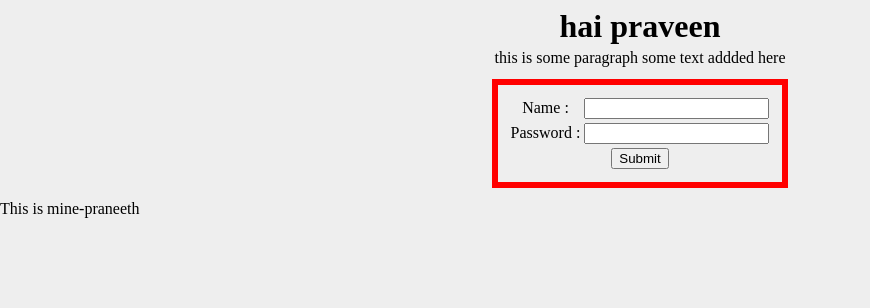
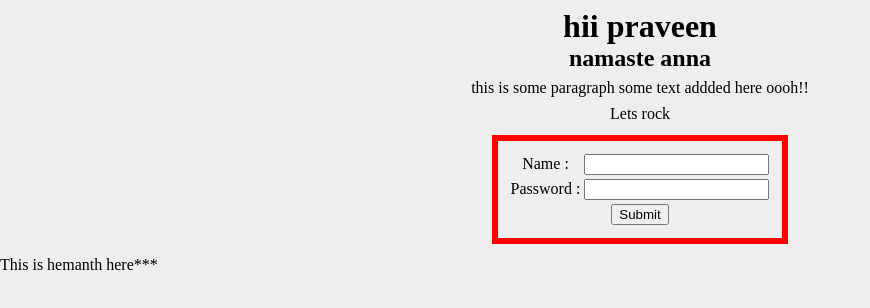
Before and after one commit to Pallagani-Praveen/justPrac, a plain HTML site: page index.html in a window 1280 px wide. Shown: the whole page, without its empty margins (0-870 px from the left). Drawn offline with Linux system fonts and the light colour scheme.

Commit message:
hey added updated version of index file

```diff
--- a/index.html
+++ b/index.html
@@ -2,17 +2,20 @@
 <html lang="en" dir="ltr">
   <head>
     <meta charset="utf-8">
-    <title></title>
+    <title>This is Hemanth here!!</title>
     <link rel="stylesheet" href="style.css">
 
   </head>
   <body>
   <div class="wrapper">
-      <h1>hai praveen</h1>
+    <h1>hii praveen</h1>
+      <h2>namaste anna</h2>
       <p>
         this is some paragraph
         some text addded here
+        oooh!!
       </p>
+      <p>Lets rock</p>
   </div>
 
   <div class="form-wrapper">
@@ -32,7 +35,7 @@
         </table>
 
       </form>
-      <p>This is mine-praneeth</p>
+      <p>This is hemanth here***</p>
   </div>
 
   </body>
```
